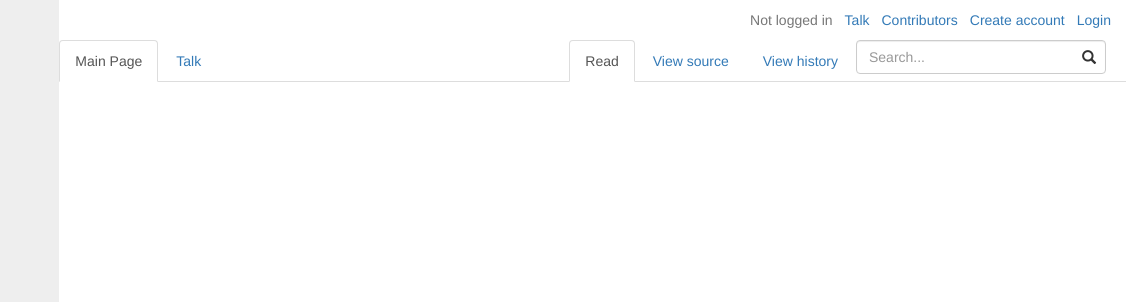
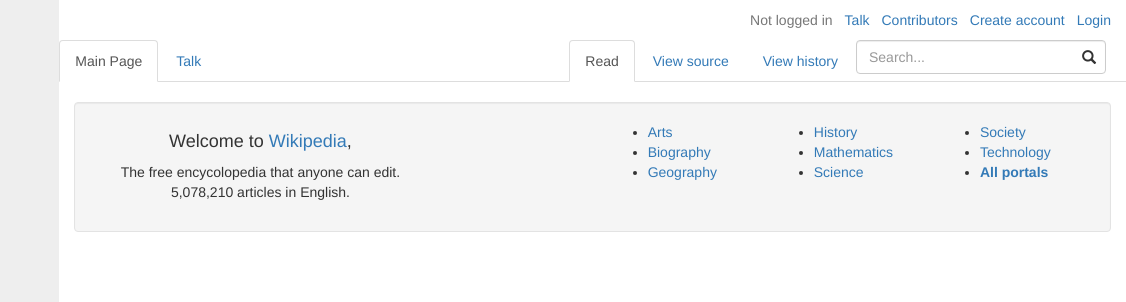
Before and after one commit to conesgnomes/wikipedia-rebuild, a plain HTML site: page index.html in a window 1280 px wide. Shown: the top 302 px of the page, 154-1280 px from the left. Drawn offline with Linux system fonts and the light colour scheme.

Commit message:
Add top content row.

```diff
--- a/css/styles.css
+++ b/css/styles.css
@@ -11,9 +11,6 @@
 .nav-pills li a {
   margin-left: -20px;
 }
-.blah {
-  border-bottom: 1px solid grey;
-}
 .form-control {
   margin-right: 20px;
   width: 250px;
@@ -21,3 +18,7 @@
 .glyphicon-search {
   margin-right: 20px;
 }
+.main {
+  margin: 20px 30px;
+}
+.
--- a/index.html
+++ b/index.html
@@ -59,6 +59,46 @@
         </div>
         <div class="row">
           <!-- main content area -->
+          <div class="container-fluid main">
+            <div class="row well">
+              <div class="col-md-4 text-center">
+                <h4>Welcome to <a href="#">Wikipedia</a>,</h4>
+                <p>
+                  The free encycolopedia that anyone can edit. <br>
+                  5,078,210 articles in English.
+                </p>
+              </div>
+              <div class="col-md-2">
+
+              </div>
+
+              <div class="col-md-2">
+                <ul>
+                  <li><a href="#">Arts</a></li>
+                  <li><a href="#">Biography</a></li>
+                  <li><a href="#">Geography</a></li>
+                </ul>
+
+              </div>
+              <div class="col-md-2">
+                <ul>
+                  <li><a href="#">History</a></li>
+                  <li><a href="#">Mathematics</a></li>
+                  <li><a href="#">Science</a></li>
+                </ul>
+
+              </div>
+              <div class="col-md-2">
+                <ul>
+                  <li><a href="#">Society</a></li>
+                  <li><a href="#">Technology</a></li>
+                  <li><a href="#"><strong>All portals</strong></a></li>
+                </ul>
+
+              </div>
+            </div>
+
+          </div>
         </div>
       </div>
     </div>
```
